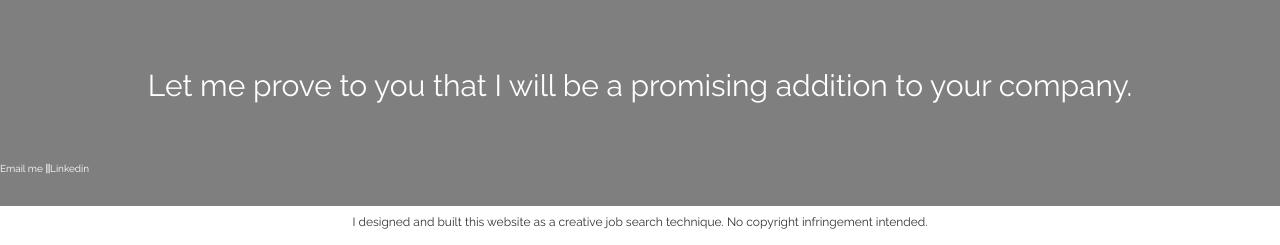
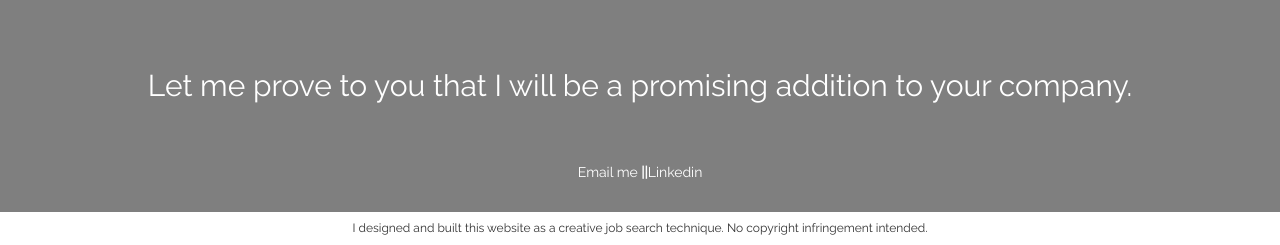
Before and after one commit to lizette112162/resume_app, a Flask app: page / in a window 1280 px wide. Shown: the part 3020-3265 px from the top of the page. Run offline with Flask 2, Linux system fonts and the light colour scheme; some libraries are stand-ins or nearby versions.

Commit message:
Updated files

```diff
--- a/templates/index.html
+++ b/templates/index.html
@@ -66,7 +66,6 @@ body {
 
 #contact {
   /*display: inline;*/
-  font-size: 10px;
   padding-top: 50px;
   padding-bottom: 20px;
   background-color: rgba(0,0,0,0.5);
@@ -74,6 +73,7 @@ body {
 }
 #contact p {
   margin-top: 40px;
+  text-align: center;
 }
 #contact a:link {
   color: white;
```
